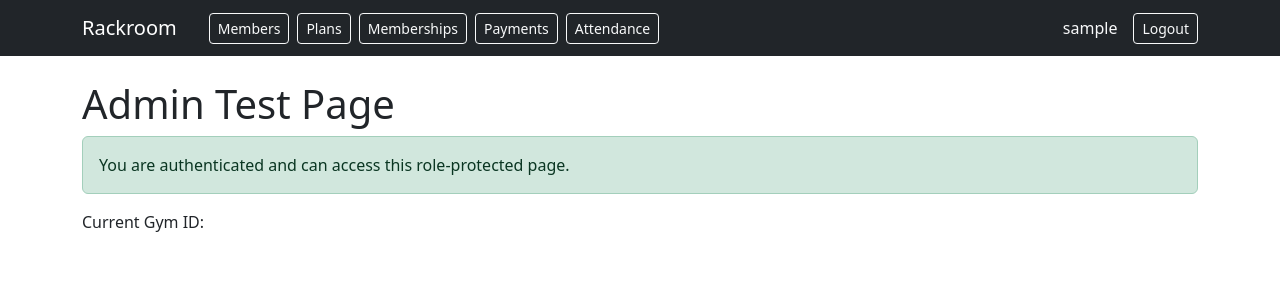
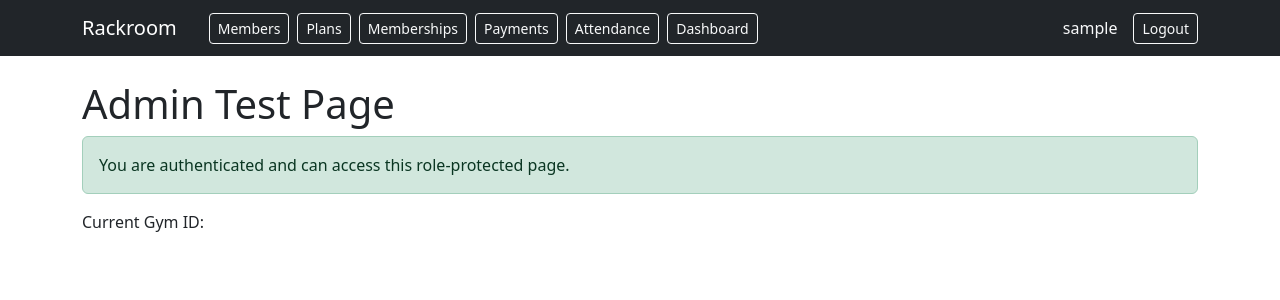
Before and after one commit to gautamyug56-lang/GYMAPP, an ASP.NET Core app: page /Admin/Test in a window 1280 px wide. Shown: the top 300 px of the page. Run offline with ASP.NET Core 8, Linux system fonts and the light colour scheme; the visitor is signed in with stand-in values (Sample User, id 1); the project's own start-up code is not run, and a stand-in starts its controllers and pages; some libraries are stand-ins or nearby versions.

Commit message:
feat: add admin dashboard navigation

```diff
--- a/Rackroom.Web/Pages/Shared/_Layout.cshtml
+++ b/Rackroom.Web/Pages/Shared/_Layout.cshtml
@@ -21,6 +21,7 @@
                         <a asp-page="/Memberships/Index" class="btn btn-sm btn-outline-light">Memberships</a>
                         <a asp-page="/Payments/Index" class="btn btn-sm btn-outline-light">Payments</a>
                         <a asp-page="/Attendance/Index" class="btn btn-sm btn-outline-light">Attendance</a>
+                        <a asp-page="/Admin/Dashboard" class="btn btn-sm btn-outline-light">Dashboard</a>
                     </div>
                 }
                 else if (User.IsInRole("Member"))
```
